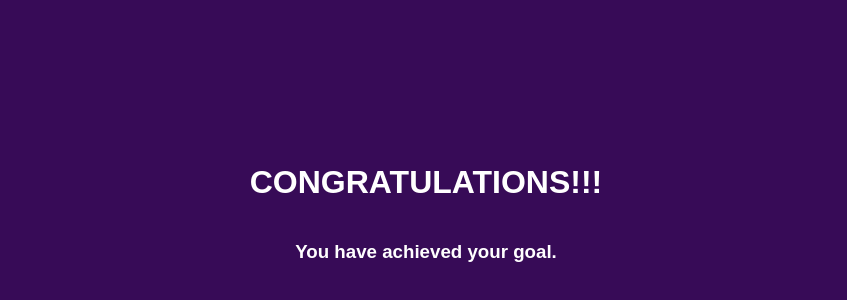
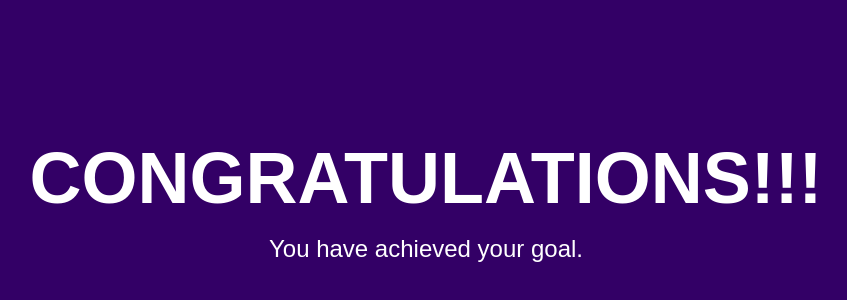
Before and after one commit to thebishnu/Basic-Node-App, a website: page public/index.html in a window 1280 px wide. Shown: the part 188-488 px from the top of the page, without its empty margins (214-1061 px from the left). Drawn offline with Linux system fonts and the light colour scheme.

Commit message:
modify files

```diff
--- a/public/index.html
+++ b/public/index.html
@@ -10,7 +10,7 @@
 
 <body>
     <div class="container">
-        <h1>CONGRATULATIONS!!!</h1>
+        <h1 class="title">CONGRATULATIONS!!!</h1>
         <h3>You have achieved your goal.</h3>
     </div>
 
--- a/public/style.css
+++ b/public/style.css
@@ -1,9 +1,8 @@
 body {
     margin: 0;
     height: 100vh;
-    font-family: Arial, san-serif;
-    background-color: #370b57;
-    color: #ffffff;
+    font-family: Arial, sans-serif;
+    background-color: #330066; /* Indigo blue */
 }
 
 .container {
@@ -13,4 +12,16 @@ body {
     justify-content: center; /* vertical center */
     align-items: center;     /* horizontal center */
     text-align: center;
+    color: white;
 }
+
+.title {
+    font-size: 72px;
+    margin: 0;
+}
+
+h3 {
+    font-size: 24px;
+    font-weight: normal;
+    margin-top: 16px;
+}
```
Also changed, not shown: src/index.js (line endings or trailing spaces).
